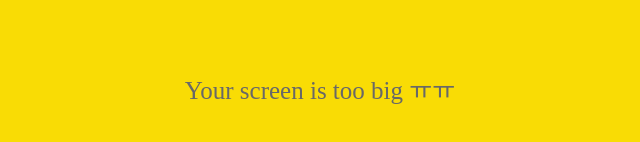
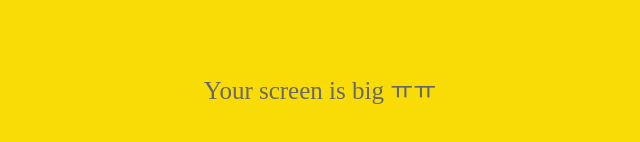
Before and after one commit to jja6312/kokoa-clone-2020, a plain HTML site: page friends.html in a window 1280 px wide. Shown: the part 312-454 px from the top of the page, 320-960 px from the left. Drawn offline with Linux system fonts and the light colour scheme.

Commit message:
too-> 제거

```diff
--- a/friends.html
+++ b/friends.html
@@ -252,7 +252,7 @@
     </div>
 
     <div id="no-mobile">
-      <span>Your screen is too big ㅠㅠ</span>
+      <span>Your screen is big ㅠㅠ</span>
     </div>
 
   </body>
```
